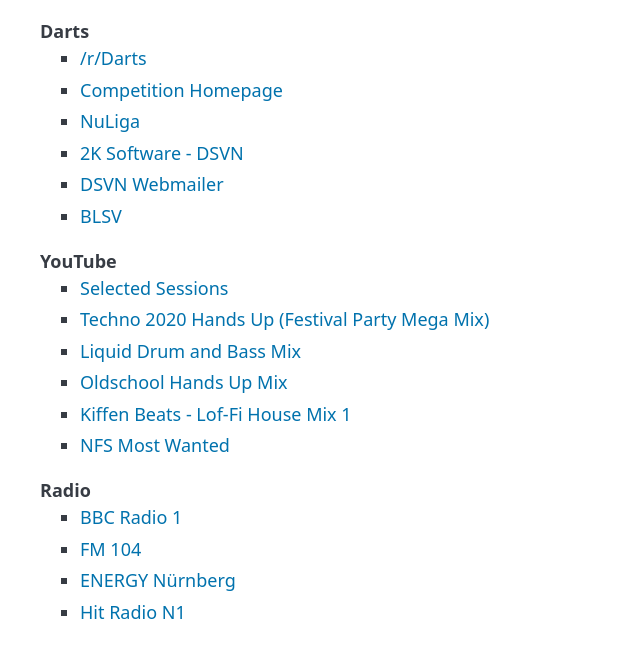
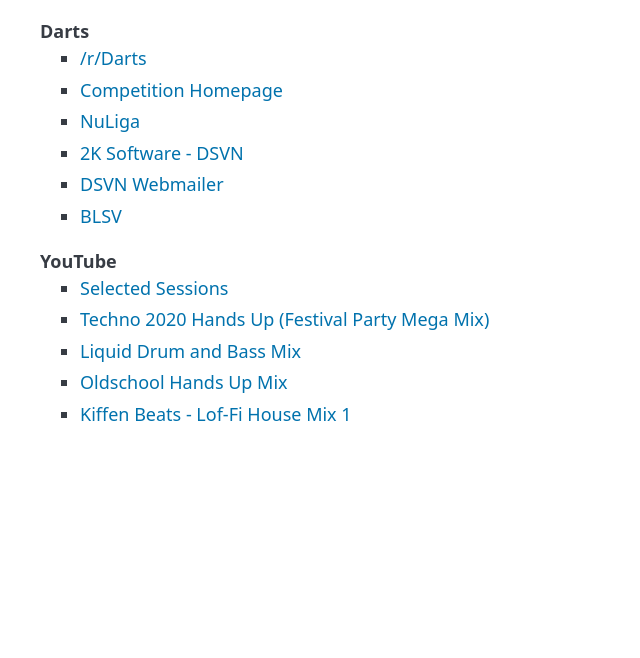
Before and after one commit to nillsn/nillsn.github.io, a plain HTML site: page bookmark-viewer/index.html in a window 1280 px wide. Shown: the whole page, without its empty margins (0-640 px from the left). Drawn offline with nearby package versions, Linux system fonts and the light colour scheme.

Commit message:
Update index.html

```diff
--- a/bookmark-viewer/index.html
+++ b/bookmark-viewer/index.html
@@ -31,17 +31,6 @@
         <li><a href="https://www.youtube.com/watch?v=aJoo79OwZEI" target="_blank" rel="noopener noreferrer">Liquid Drum and Bass Mix</a></li>
         <li><a href="https://www.youtube.com/watch?v=85x0BLT6ojE" target="_blank" rel="noopener noreferrer">Oldschool Hands Up Mix</a></li>
         <li><a href="https://www.youtube.com/watch?v=Khd-uyOuhGo" target="_blank" rel="noopener noreferrer">Kiffen Beats - Lof-Fi House Mix 1</a></li>
-        <li><a href="https://www.youtube.com/watch?v=uHvV3QdU5Rg" target="_blank" rel="noopener noreferrer">NFS Most Wanted</a></li>
-      </ul>
-    </div>
-
-    <div>
-      <strong>Radio</strong>
-      <ul>
-        <li><a href="https://www.bbc.co.uk/sounds/play/live:bbc_radio_one" target="_blank" rel="noopener noreferrer">BBC Radio 1</a></li>
-        <li><a href="https://www.fm104.ie/player" target="_blank" rel="noopener noreferrer">FM 104</a></li>
-        <li><a href="https://www.energy.de/nuernberg" target="_blank" rel="noopener noreferrer">ENERGY Nürnberg</a></li>
-        <li><a href="https://radioplayer.hitradion1.de/livestream/" target="_blank" rel="noopener noreferrer">Hit Radio N1</a></li>
       </ul>
     </div>
   </main>
```
